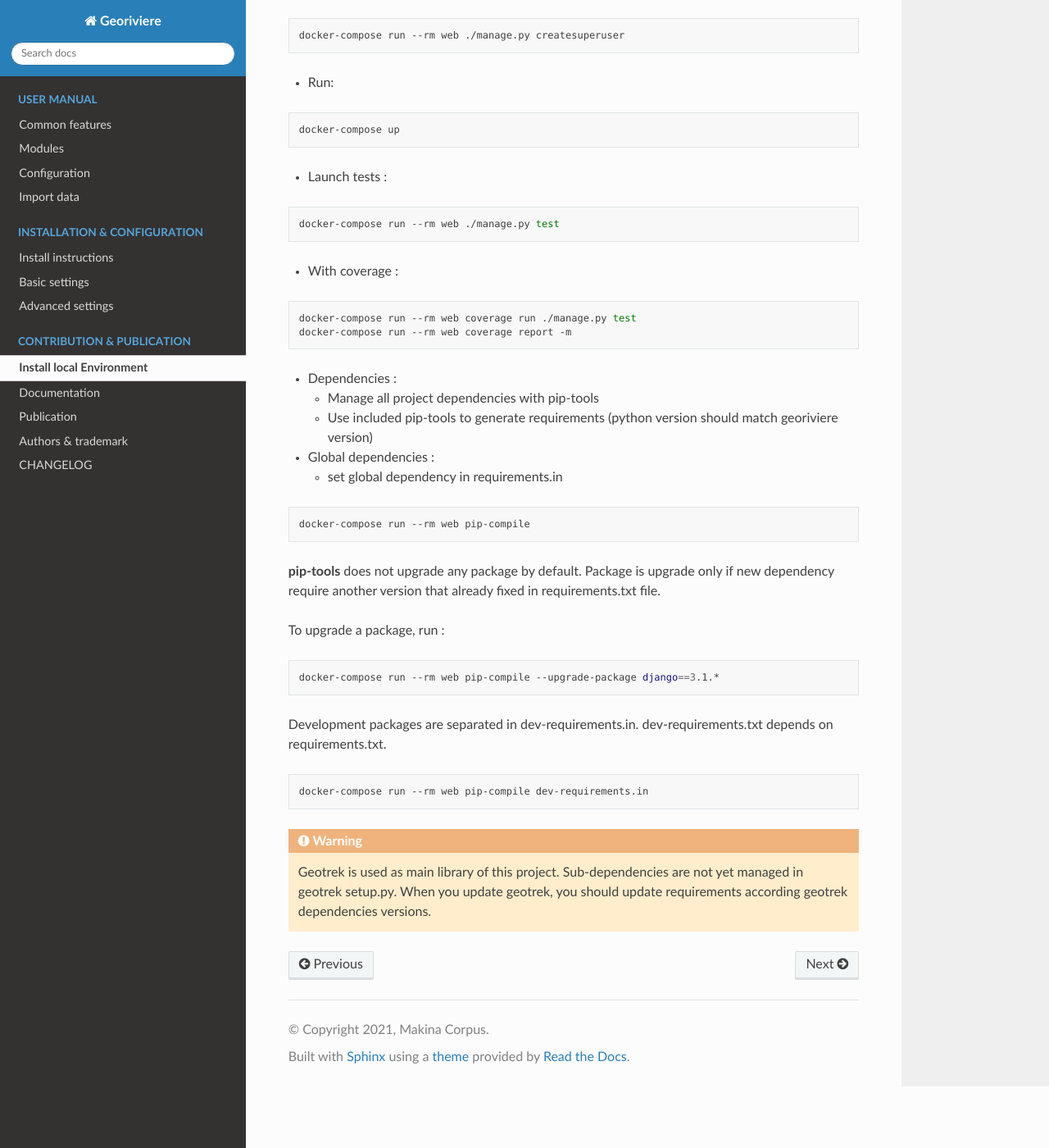
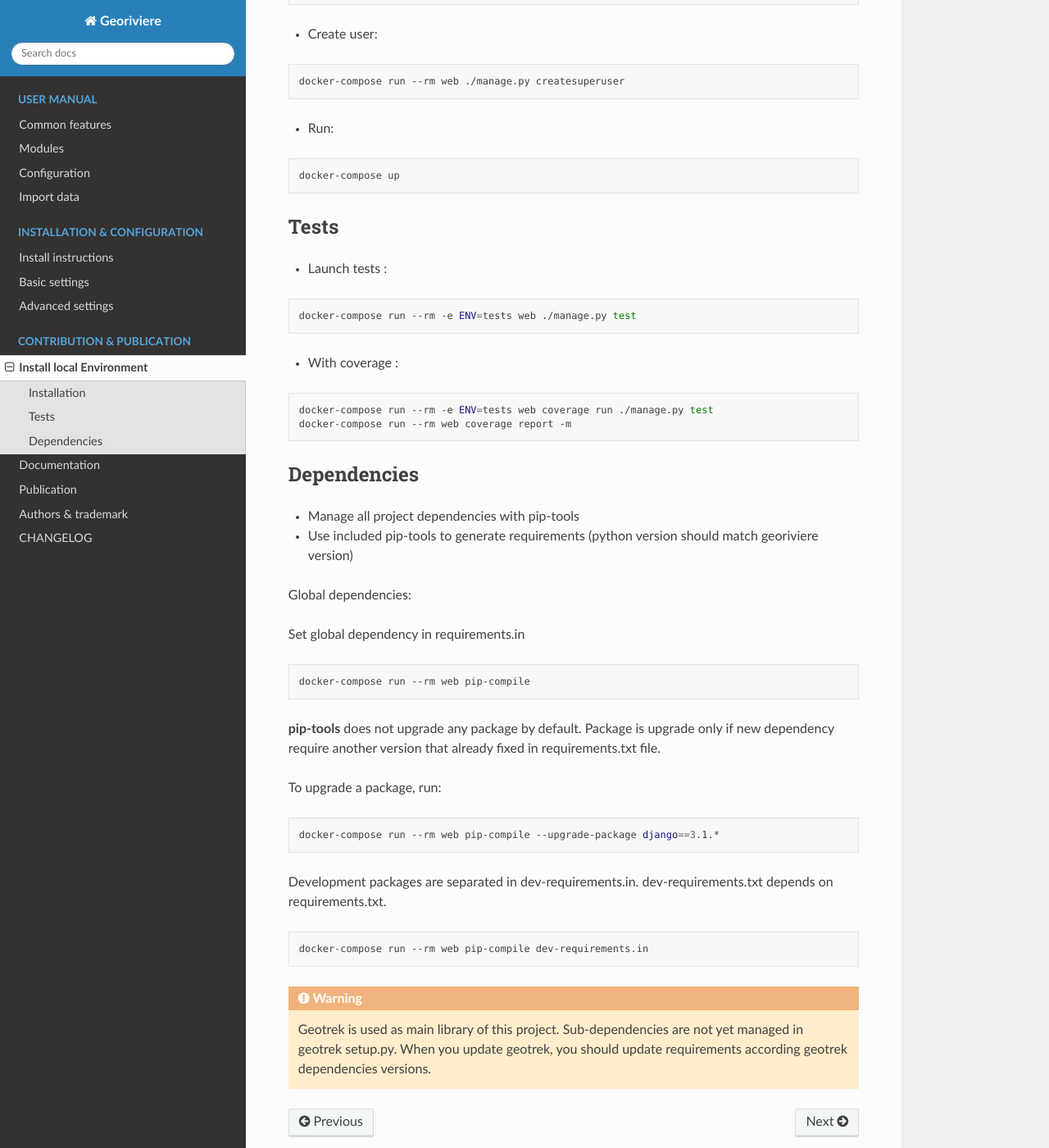
Before and after one commit to Georiviere/Georiviere-admin, a Sphinx documentation site: the page built from docs/development/development.rst, in a window 1280 px wide and 1400 px high, scrolled down 583 px. Shown: the whole window at 82% size. Built offline with Sphinx 7.4.7 and the Read the Docs theme 2.0.0, drawn with Linux system fonts in a browser that asks for light colours; the version number could not be read and is left out.

Commit message:
Improv install dev environment

```diff
--- a/docs/development/development.rst
+++ b/docs/development/development.rst
@@ -1,5 +1,8 @@
 Install local Environment
 =========================
+
+Installation
+------------
 
 * Configuration
 
@@ -36,29 +39,34 @@ Set required values, for postgres database access
     docker-compose up
 
 
+Tests
+-----
+
 * Launch tests :
 
 .. code-block :: bash
 
-    docker-compose run --rm web ./manage.py test
+    docker-compose run --rm -e ENV=tests web ./manage.py test
 
 
 * With coverage :
 
 .. code-block :: bash
 
-    docker-compose run --rm web coverage run ./manage.py test
+    docker-compose run --rm -e ENV=tests web coverage run ./manage.py test
     docker-compose run --rm web coverage report -m
 
-* Dependencies :
 
-  * Manage all project dependencies with pip-tools
-  * Use included pip-tools to generate requirements (python version should match georiviere version)
+Dependencies
+------------
+
+* Manage all project dependencies with pip-tools
+* Use included pip-tools to generate requirements (python version should match georiviere version)
 
 
-* Global dependencies :
+Global dependencies:
 
-  * set global dependency in requirements.in
+Set global dependency in requirements.in
 
 .. code-block :: bash
 
@@ -66,7 +74,7 @@ Set required values, for postgres database access
 
 **pip-tools** does not upgrade any package by default. Package is upgrade only if new dependency require another version that already fixed in requirements.txt file.
 
-To upgrade a package, run :
+To upgrade a package, run:
 
 .. code-block :: bash
 
```
